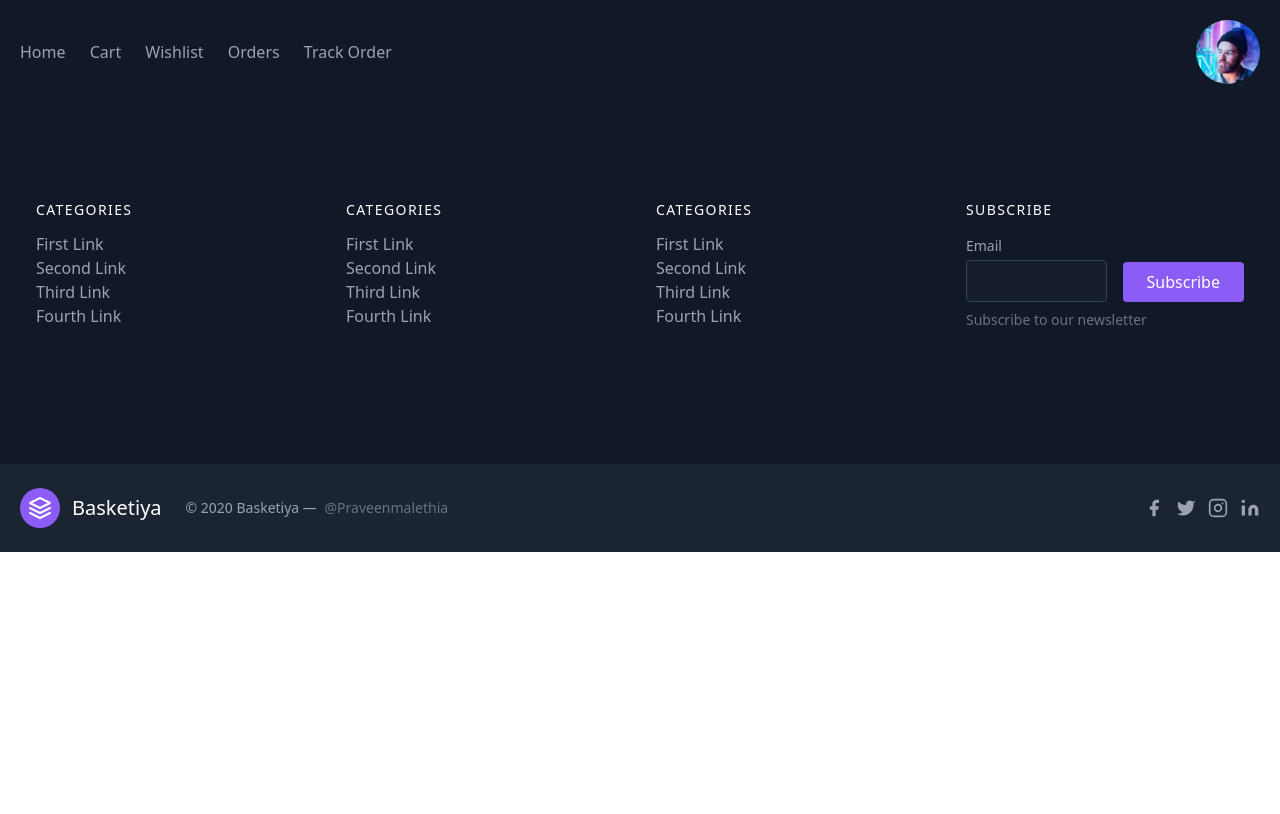
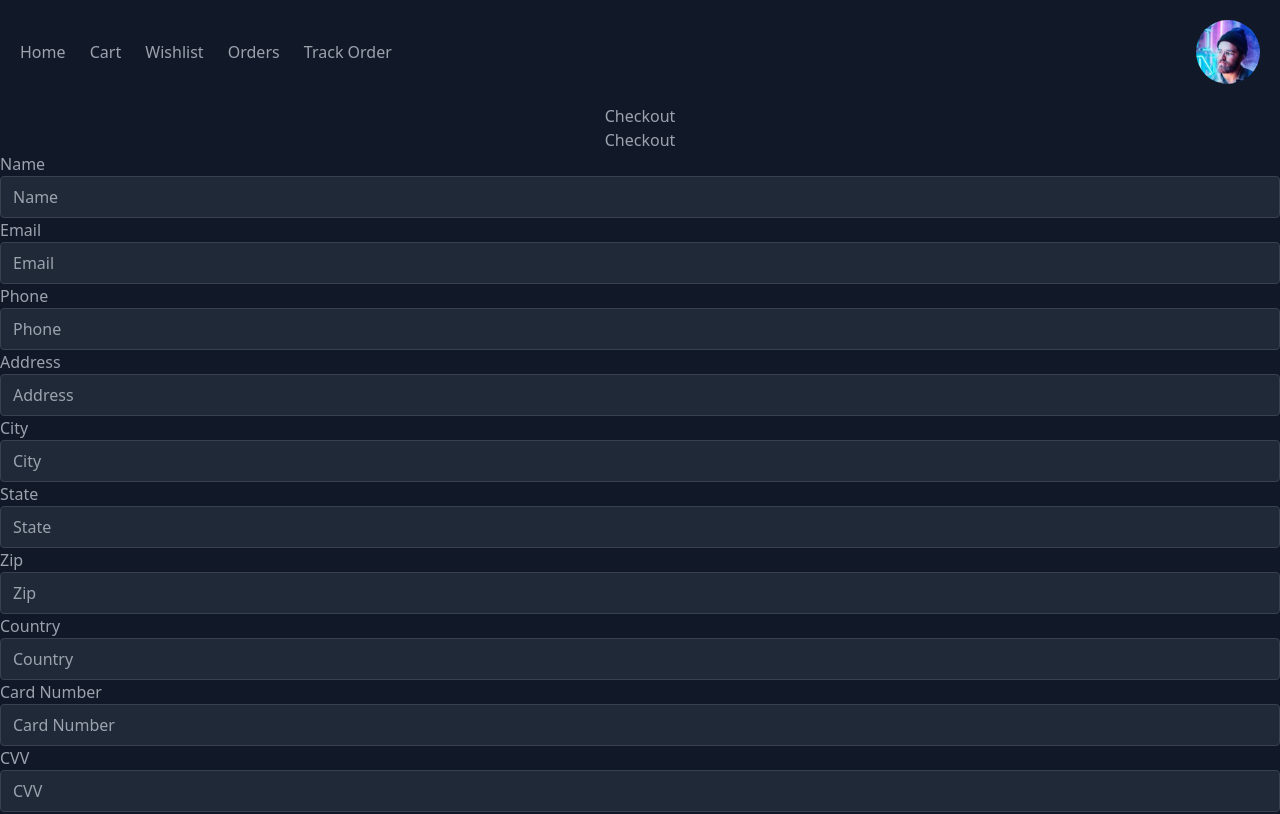
Before and after one commit to PraveenMalethia/basketiya-2, a Nuxt app: page /cart/checkout in a window 1280 px wide. Shown: the top 814 px of the page. Built offline with nearby package versions, Linux system fonts and the light colour scheme.

Commit message:
tailwindcss configs added

```diff
--- /dev/null
+++ b/assets/css/tailwind.css
@@ -0,0 +1,9 @@
+/* ./assets/css/tailwind.css */
+@tailwind base;
+@tailwind components;
+@tailwind utilities;
+
+
+.input-field {
+  @apply w-full bg-gray-800 rounded border border-gray-700 focus:border-indigo-500 focus:ring-2 focus:ring-indigo-900 text-base outline-none text-gray-100 py-1 px-3 leading-8 transition-colors duration-200 ease-in-out
+}
--- a/nuxt.config.js
+++ b/nuxt.config.js
@@ -12,7 +12,7 @@ export default {
   },
 
   // Global CSS: https://go.nuxtjs.dev/config-css
-  css: ['~/assets/main.css'],
+  css: ['~/assets/main.css','~/assets/css/tailwind.css'],
 
   // Plugins to run before rendering page: https://go.nuxtjs.dev/config-plugins
   plugins: [],
--- /dev/null
+++ b/pages/cart/checkout.vue
@@ -0,0 +1,149 @@
+<template>
+  <section class="text-gray-400 bg-gray-900 body-font">
+    <h2 class="text-center">Checkout</h2>
+    <!-- checkout form  -->
+    <div class="container">
+      <div class="row">
+        <div class="col-md-6">
+          <div class="card">
+            <div class="card-header">
+              <div class="row">
+                <div class="col-md-12">
+                  <h4 class="text-center">Checkout</h4>
+                </div>
+              </div>
+            </div>
+            <div class="card-body">
+              <form class="form-horizontal">
+                <div class="row">
+                  <div class="col-md-12">
+                    <div class="form-group">
+                      <label for="name" class="col-md-2 control-label">Name</label>
+                      <div class="col-md-10">
+                        <input type="text" class="input-field" id="name" placeholder="Name">
+                      </div>
+                    </div>
+                  </div>
+                </div>
+                <div class="row">
+                  <div class="col-md-12">
+                    <div class="form-group">
+                      <label for="email" class="col-md-2 control-label">Email</label>
+                      <div class="col-md-10">
+                        <input type="email" class="input-field" id="email" placeholder="Email">
+                      </div>
+                    </div>
+                  </div>
+                </div>
+                <div class="row">
+                  <div class="col-md-12">
+                    <div class="form-group">
+                      <label for="phone" class="col-md-2 control-label">Phone</label>
+                      <div class="col-md-10">
+                        <input type="text" class="input-field" id="phone" placeholder="Phone">
+                      </div>
+                    </div>
+                  </div>
+                </div>
+                <div class="row">
+                  <div class="col-md-12">
+                    <div class="form-group">
+                      <label for="address" class="col-md-2 control-label">Address</label>
+                      <div class="col-md-10">
+                        <input type="text" class="input-field" id="address" placeholder="Address">
+                      </div>
+                    </div>
+                  </div>
+                </div>
+                <div class="row">
+                  <div class="col-md-12">
+                    <div class="form-group">
+                      <label for="city" class="col-md-2 control-label">City</label>
+                      <div class="col-md-10">
+                        <input type="text" class="input-field" id="city" placeholder="City">
+                      </div>
+                    </div>
+                  </div>
+                </div>
+                <div class="row">
+                  <div class="col-md-12">
+                    <div class="form-group">
+                      <label for="state" class="col-md-2 control-label">State</label>
+                      <div class="col-md-10">
+                        <input type="text" class="input-field" id="state" placeholder="State">
+                      </div>
+                    </div>
+                  </div>
+                </div>
+                <div class="row">
+                  <div class="col-md-12">
+                    <div class="form-group">
+                      <label for="zip" class="col-md-2 control-label">Zip</label>
+                      <div class="col-md-10">
+                        <input type="text" class="input-field" id="zip" placeholder="Zip">
+                      </div>
+                    </div>
+                  </div>
+                </div>
+                <div class="row">
+                  <div class="col-md-12">
+                    <div class="form-group">
+                      <label for="country" class="col-md-2 control-label">Country</label>
+                      <div class="col-md-10">
+                        <input type="text" class="input-field" id="country" placeholder="Country">
+                      </div>
+                    </div>
+                  </div>
+                </div>
+                <div class="row">
+                  <div class="col-md-12">
+                    <div class="form-group">
+                      <label for="card-number" class="col-md-2 control-label">Card Number</label>
+                      <div class="col-md-10">
+                        <input type="text" class="input-field" id="card-number" placeholder="Card Number">
+                      </div>
+                    </div>
+                  </div>
+                </div>
+                <div class="row">
+                  <div class="col-md-12">
+                    <div class="form-group">
+                      <label for="card-cvv" class="col-md-2 control-label">CVV</label>
+                      <div class="col-md-10">
+                        <input type="text" class="input-field" id="card-cvv" placeholder="CVV">
+                      </div>
+                    </div>
+                  </div>
+                </div>
+                <div class="row">
+                  <div class="col-md-12">
+                    <div class="form-group">
+                      <label for="card-expiration" class="col-md-2 control-label">Expiration</label>
+                      <div class="col-md-10">
+                        <input type="text" class="input-field" id="card-expiration" placeholder="MM/YY">
+                      </div>
+                    </div>
+                  </div>
+                </div>
+              </form>
+            </div>
+            <div class="card-footer">
+              <div class="row">
+                <div class="col-md-12">
+                  <button class="btn btn-primary" @click="submit">Submit</button>
+                </div>
+              </div>
+            </div>
+          </div>
+        </div>
+      </div>
+    </div>
+  </section>
+</template>
+
+<script>
+export default {}
+</script>
+
+<style>
+</style>
--- a/pages/cart.vue
+++ b/pages/cart/index.vue
@@ -45,7 +45,7 @@
               <p class="mt-4 text-lg text-white">Total Price:</p>
               <p class="mt-4 text-lg font-bold text-white">₹ 510</p>
             </div>
-            <button
+            <nuxt-link
               class="
                 mt-8
                 text-purple-400
@@ -65,7 +65,10 @@
                 mb-1
                 ease-linear
                 transition-all
-                duration-150">Proceed to Checkout</button>
+                duration-150"
+              to="/cart/checkout">
+                Proceed to Checkout
+              </nuxt-link>
           </div>
         </div>
       </div>
--- /dev/null
+++ b/tailwind.config.js
@@ -0,0 +1,23 @@
+module.exports = {
+  purge: [
+
+    './components/**/*.{vue,js}',
+
+    './layouts/**/*.vue',
+
+    './pages/**/*.vue',
+
+    './plugins/**/*.{js,ts}',
+
+    './nuxt.config.{js,ts}',
+
+  ],
+  darkMode: false, // or 'media' or 'class'
+  theme: {
+    extend: {},
+  },
+  variants: {
+    extend: {},
+  },
+  plugins: [],
+}
```
